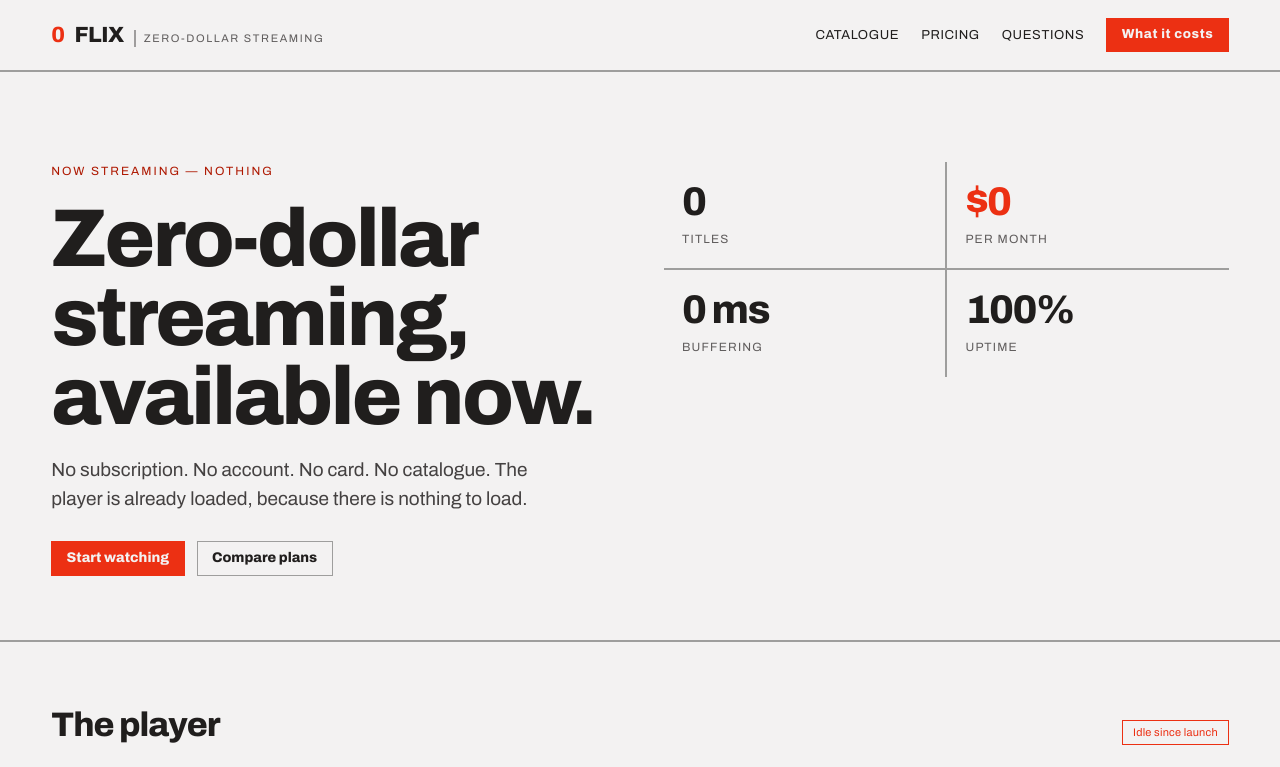
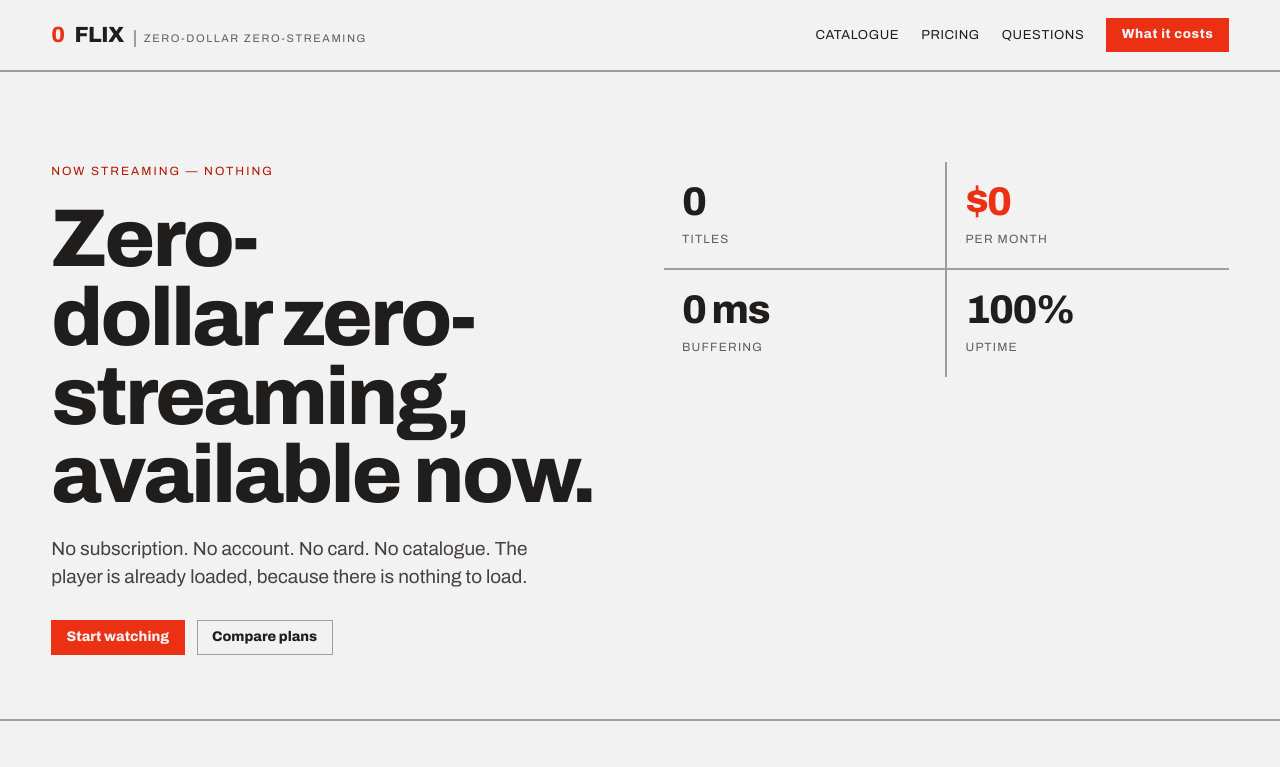
Before and after one commit to engineeringthefutureai/0-flix, a website: page index.html in a window 1280 px wide. Shown: the top 767 px of the page. Drawn offline with nearby package versions, Linux system fonts and the light colour scheme.

Commit message:
copy: update tagline to 'zero-dollar zero-streaming'

```diff
--- a/index.html
+++ b/index.html
@@ -3,19 +3,19 @@
 <head>
   <meta charset="utf-8">
   <meta name="viewport" content="width=device-width, initial-scale=1">
-  <title>0-FLIX — zero-dollar streaming</title>
-  <meta name="description" content="0-FLIX — zero-dollar streaming. No subscription. No account. No card. No catalogue. The player is already loaded, because there is nothing to load.">
+  <title>0-FLIX — zero-dollar zero-streaming</title>
+  <meta name="description" content="0-FLIX — zero-dollar zero-streaming. No subscription. No account. No card. No catalogue. The player is already loaded, because there is nothing to load.">
   <link rel="icon" type="image/svg+xml" href="/favicon.svg">
 
   <!-- Open Graph / Social Sharing -->
   <meta property="og:type" content="website">
-  <meta property="og:title" content="0-FLIX — zero-dollar streaming">
+  <meta property="og:title" content="0-FLIX — zero-dollar zero-streaming">
   <meta property="og:description" content="No subscription. No account. No card. No catalogue. The player is already loaded, because there is nothing to load.">
   <meta property="og:image" content="/og-image.png">
 
   <!-- Twitter Card -->
   <meta name="twitter:card" content="summary_large_image">
-  <meta name="twitter:title" content="0-FLIX — zero-dollar streaming">
+  <meta name="twitter:title" content="0-FLIX — zero-dollar zero-streaming">
   <meta name="twitter:description" content="No subscription. No account. No card. No catalogue. The player is already loaded, because there is nothing to load.">
   <meta name="twitter:image" content="/og-image.png">
 
@@ -26,7 +26,7 @@
       <rect x="120" y="300" width="960" height="12" fill="#201e1d"/>
       <text x="120" y="270" font-family="Archivo, system-ui, sans-serif" font-weight="800" font-size="200" letter-spacing="-10" fill="#ec3013">0</text>
       <text x="260" y="270" font-family="Archivo, system-ui, sans-serif" font-weight="800" font-size="200" letter-spacing="-10" fill="#201e1d">FLIX</text>
-      <text x="120" y="420" font-family="Archivo, system-ui, sans-serif" font-weight="400" font-size="56" fill="#605d5d">Zero-dollar streaming</text>
+      <text x="120" y="420" font-family="Archivo, system-ui, sans-serif" font-weight="400" font-size="56" fill="#605d5d">Zero-dollar zero-streaming</text>
       <rect x="120" y="500" width="960" height="180" fill="none" stroke="#201e1d" stroke-width="8"/>
     </svg>
   </template>
@@ -49,7 +49,7 @@
     <div style="display:flex;align-items:baseline;gap:10px">
       <span style="font-family:var(--font-heading);font-weight:800;font-size:22px;letter-spacing:-0.5px;color:var(--color-accent)">0</span>
       <span style="font-family:var(--font-heading);font-weight:800;font-size:22px;letter-spacing:-0.5px">FLIX</span>
-      <span style="font-size:11px;letter-spacing:1.6px;text-transform:uppercase;color:var(--color-neutral-700);padding-left:8px;border-left:2px solid var(--color-divider)">Zero-dollar streaming</span>
+      <span style="font-size:11px;letter-spacing:1.6px;text-transform:uppercase;color:var(--color-neutral-700);padding-left:8px;border-left:2px solid var(--color-divider)">Zero-dollar zero-streaming</span>
     </div>
     <nav style="display:flex;align-items:center;gap:22px;flex-wrap:wrap">
       <a href="#catalogue" style="font-size:13px;letter-spacing:0.6px;text-transform:uppercase;color:var(--color-text)">Catalogue</a>
@@ -62,7 +62,7 @@
   <section style="display:grid;grid-template-columns:repeat(auto-fit,minmax(min(100%,320px),1fr));gap:48px;padding:clamp(40px,7vw,96px) max(24px,4vw) clamp(32px,5vw,64px);border-bottom:2px solid var(--color-divider)">
     <div style="min-width:0">
       <p style="margin:0 0 20px;font-size:12px;letter-spacing:2px;text-transform:uppercase;color:var(--color-accent-700)">Now streaming — nothing</p>
-      <h1 style="margin:0 0 20px;font-family:var(--font-heading);font-weight:800;font-size:clamp(40px,6.4vw,84px);line-height:0.96;letter-spacing:-2.5px;text-wrap:balance">Zero-dollar streaming, available now.</h1>
+      <h1 style="margin:0 0 20px;font-family:var(--font-heading);font-weight:800;font-size:clamp(40px,6.4vw,84px);line-height:0.96;letter-spacing:-2.5px;text-wrap:balance">Zero-dollar zero-streaming, available now.</h1>
       <p style="margin:0 0 28px;font-size:19px;line-height:1.5;max-width:46ch;color:var(--color-neutral-800);text-wrap:pretty">No subscription. No account. No card. No catalogue. The player is already loaded, because there is nothing to load.</p>
       <div style="display:flex;gap:12px;flex-wrap:wrap">
         <a href="#catalogue" class="btn btn-primary">Start watching</a>
--- a/package.json
+++ b/package.json
@@ -1,7 +1,7 @@
 {
   "name": "0-flix",
   "version": "1.0.0",
-  "description": "0-FLIX — zero-dollar streaming static website",
+  "description": "0-FLIX — zero-dollar zero-streaming static website",
   "private": true,
   "scripts": {
     "dev": "serve .",
```
Also changed, not shown: README.md.
